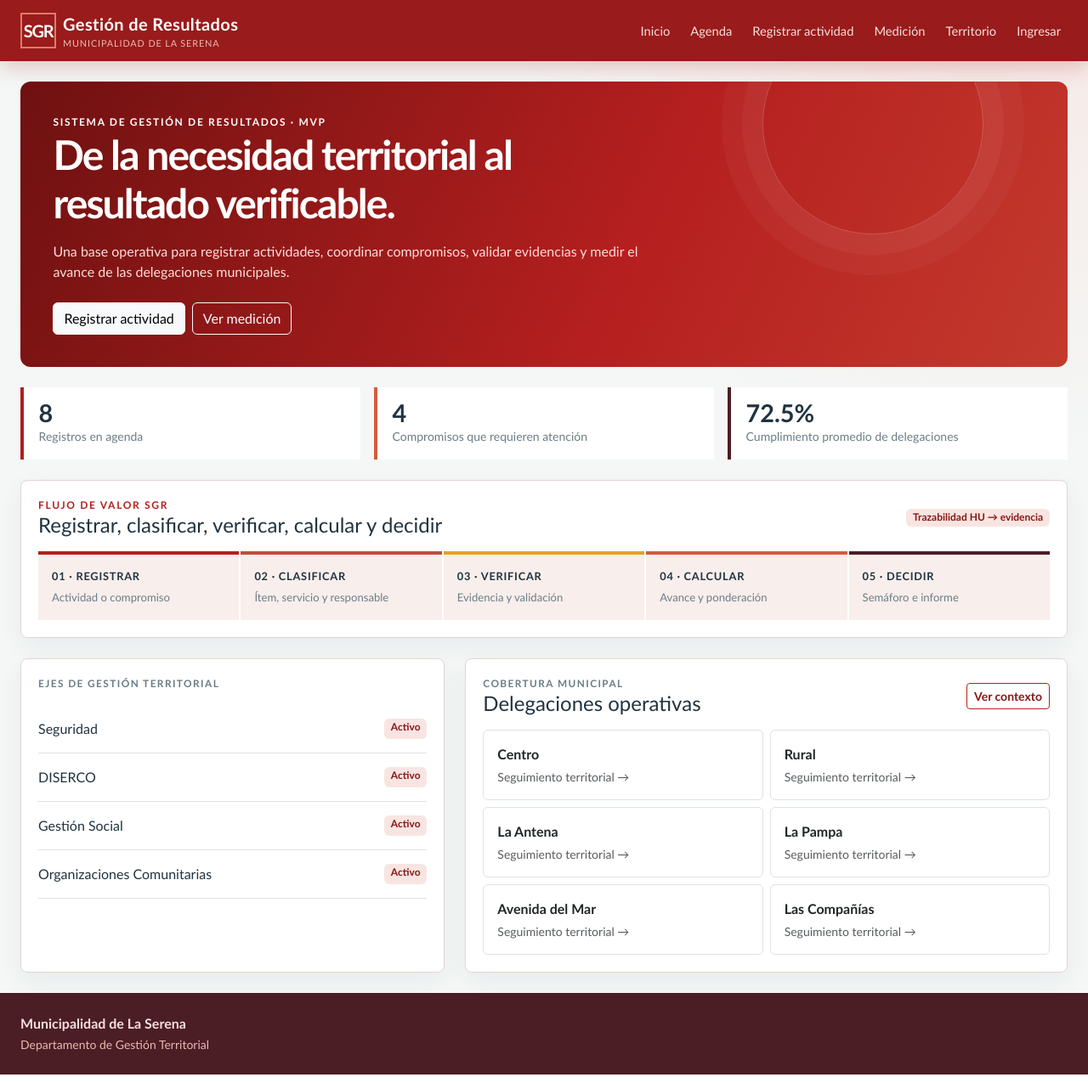
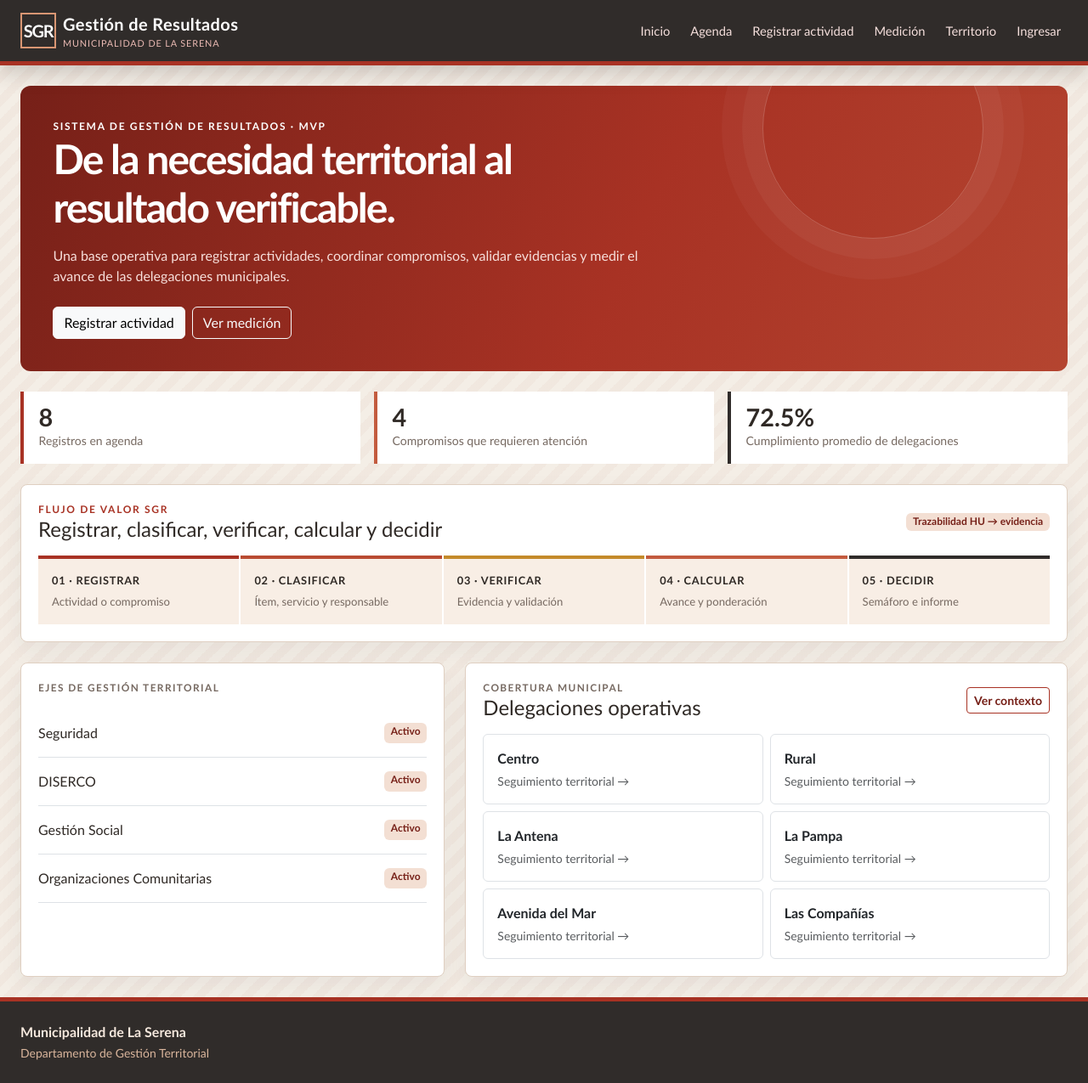
Before and after one commit to cesar260207/proyecto-de-titulo-mockups, a Django app: page / in a window 1280 px wide. Shown: the whole page at 85% size. Run offline with Django 5.2, Linux system fonts and the light colour scheme; data that the repository does not hold is empty; some libraries are stand-ins or nearby versions.

Commit message:
Aplicar identidad visual diaguita en terracota

```diff
--- a/static/css/sgr.css
+++ b/static/css/sgr.css
@@ -1,69 +1,71 @@
 :root {
-    --ink: #203340;
-    --muted: #6b7d86;
-    --paper: #f4f7f6;
+    --ink: #2f2925;
+    --muted: #766961;
+    --paper: #f4eee6;
     --panel: #ffffff;
-    --teal: #b51f1f;
-    --teal-dark: #861717;
-    --coral: #d45a3e;
-    --amber: #e8a128;
-    --line: #e4d4d1;
-    --navy: #4b1d24;
+    --terracotta: #a83224;
+    --terracotta-dark: #762018;
+    --clay: #c35b3e;
+    --ochre: #c48a2a;
+    --line: #dfcfc1;
+    --charcoal: #302c2a;
 }
 
 body {
-    background: radial-gradient(circle at 90% 0%, #f7e8e5 0, transparent 34rem), var(--paper);
+    background-color: var(--paper);
+    background-image: linear-gradient(135deg, rgba(168, 50, 36, .035) 25%, transparent 25%, transparent 50%, rgba(168, 50, 36, .035) 50%, rgba(168, 50, 36, .035) 75%, transparent 75%);
+    background-size: 28px 28px;
     color: var(--ink);
     font-family: "Trebuchet MS", "Segoe UI", sans-serif;
 }
 
-.sgr-nav { background: #991b1b !important; min-height: 72px; box-shadow: 0 8px 24px rgba(153, 27, 27, .22); }
+.sgr-nav { background: var(--charcoal) !important; min-height: 72px; box-shadow: 0 8px 24px rgba(48, 44, 42, .22); border-bottom: 5px solid var(--terracotta); }
 .navbar-brand { letter-spacing: .02em; }
 .navbar-brand small { display: block; color: #e9b9b2; font-size: .68rem; font-weight: 400; letter-spacing: .08em; text-transform: uppercase; }
 .nav-link { color: #f5dfdc !important; font-size: .92rem; }
 .nav-link:hover { color: #fff !important; }
-.brand-mark { display: grid; place-items: center; width: 42px; height: 42px; border: 2px solid #e27a6d; color: #fff; font-weight: 800; letter-spacing: -.06em; }
+.brand-mark { display: grid; place-items: center; width: 42px; height: 42px; border: 2px solid #d99673; color: #fff; font-weight: 800; letter-spacing: -.06em; }
 .app-shell { max-width: 1560px; margin: auto; min-height: calc(100vh - 150px); }
 
-.page-kicker { color: var(--teal); font-size: .75rem; font-weight: 800; letter-spacing: .14em; text-transform: uppercase; }
+.page-kicker { color: var(--terracotta); font-size: .75rem; font-weight: 800; letter-spacing: .14em; text-transform: uppercase; }
 .page-title { font-weight: 800; letter-spacing: -.035em; color: var(--ink); }
 .page-intro { max-width: 780px; color: var(--muted); }
 .panel, .card { background: var(--panel); border: 1px solid var(--line) !important; border-radius: 8px !important; box-shadow: 0 10px 28px rgba(32, 51, 64, .06) !important; }
 .panel { padding: 1.25rem; }
 .section-label { font-size: .74rem; text-transform: uppercase; letter-spacing: .12em; color: var(--muted); font-weight: 800; }
-.metric { border-left: 4px solid var(--teal); padding: 1rem 1.1rem; background: #fff; }
+.metric { border-left: 4px solid var(--terracotta); padding: 1rem 1.1rem; background: #fff; }
 .metric strong { display: block; font-size: 1.8rem; line-height: 1; }
 .metric small { color: var(--muted); }
-.metric.coral { border-left-color: var(--coral); }
-.metric.amber { border-left-color: var(--amber); }
-.metric.navy { border-left-color: var(--navy); }
+.metric.coral { border-left-color: var(--clay); }
+.metric.amber { border-left-color: var(--ochre); }
+.metric.navy { border-left-color: var(--charcoal); }
 .progress { background: #f0e0dd; height: 9px; border-radius: 99px; }
 .progress-bar { border-radius: 99px; }
-.btn-sgr { background: var(--teal); border-color: var(--teal); color: #fff; font-weight: 700; }
-.btn-sgr:hover { background: var(--teal-dark); border-color: var(--teal-dark); color: #fff; }
-.btn-outline-sgr { color: var(--teal-dark); border-color: var(--teal); font-weight: 700; }
-.btn-outline-sgr:hover { background: var(--teal); color: #fff; }
-.badge-soft { background: #f8e5e1; color: var(--teal-dark); }
+.btn-sgr { background: var(--terracotta); border-color: var(--terracotta); color: #fff; font-weight: 700; }
+.btn-sgr:hover { background: var(--terracotta-dark); border-color: var(--terracotta-dark); color: #fff; }
+.btn-outline-sgr { color: var(--terracotta-dark); border-color: var(--terracotta); font-weight: 700; }
+.btn-outline-sgr:hover { background: var(--terracotta); color: #fff; }
+.badge-soft { background: #f3dfd3; color: var(--terracotta-dark); }
 .badge-danger-soft { background: #fbe6df; color: #a63a27; }
 .badge-warning-soft { background: #fff0cf; color: #8b5a04; }
 .badge-success-soft { background: #e2f2df; color: #28743d; }
 .table { --bs-table-bg: transparent; }
 .table thead th { color: var(--muted); font-size: .72rem; text-transform: uppercase; letter-spacing: .08em; border-bottom: 2px solid var(--line); }
 .table tbody td { border-color: #f1e7e5; vertical-align: middle; }
-.hero-sgr { background: linear-gradient(115deg, #6f1111 0%, #b51f1f 58%, #d45a3e 150%); color: #fff; padding: 2.4rem; border-radius: 12px; overflow: hidden; position: relative; }
+.hero-sgr { background: linear-gradient(115deg, #762018 0%, #a83224 58%, #c35b3e 150%); color: #fff; padding: 2.4rem; border-radius: 12px; overflow: hidden; position: relative; }
 .hero-sgr:after { content: ""; position: absolute; width: 260px; height: 260px; border: 1px solid rgba(255,255,255,.2); border-radius: 50%; right: 8%; top: -80px; box-shadow: 0 0 0 24px rgba(255,255,255,.04), 0 0 0 48px rgba(255,255,255,.03); }
 .hero-sgr h1 { max-width: 720px; font-weight: 800; letter-spacing: -.04em; }
 .hero-sgr p { max-width: 700px; color: #f7dfdb; }
 .workflow { display: grid; grid-template-columns: repeat(5, 1fr); gap: 2px; }
-.workflow-step { padding: 1rem; background: #f8eeec; border-top: 4px solid var(--teal); }
-.workflow-step:nth-child(2) { border-color: #c54a3d; } .workflow-step:nth-child(3) { border-color: var(--amber); } .workflow-step:nth-child(4) { border-color: var(--coral); } .workflow-step:nth-child(5) { border-color: var(--navy); }
+.workflow-step { padding: 1rem; background: #f8eee5; border-top: 4px solid var(--terracotta); }
+.workflow-step:nth-child(2) { border-color: #b94b32; } .workflow-step:nth-child(3) { border-color: var(--ochre); } .workflow-step:nth-child(4) { border-color: var(--clay); } .workflow-step:nth-child(5) { border-color: var(--charcoal); }
 .workflow-step strong { display: block; font-size: .8rem; text-transform: uppercase; letter-spacing: .06em; }
 .workflow-step span { display: block; color: var(--muted); font-size: .82rem; margin-top: .4rem; }
-.territory-card { border-top: 4px solid var(--coral) !important; }
+.territory-card { border-top: 4px solid var(--clay) !important; }
 .territory-card h3 { font-size: 1.1rem; }
 .form-label { color: var(--ink); font-weight: 700; font-size: .85rem; }
 .form-control, .form-select { border-color: var(--line); padding: .7rem .8rem; }
-.form-control:focus, .form-select:focus { border-color: var(--teal); box-shadow: 0 0 0 .2rem rgba(0,143,136,.12); }
-.footer { background: var(--navy); color: #f5dfdc; padding: 1.5rem 0; }
-.footer small { color: #e9b9b2; }
-@media (max-width: 768px) { .app-shell { padding-left: 1rem !important; padding-right: 1rem !important; } .hero-sgr { padding: 1.5rem; } .workflow { grid-template-columns: 1fr; } .workflow-step { border-left: 4px solid var(--teal); border-top: 0; } }
+.form-control:focus, .form-select:focus { border-color: var(--terracotta); box-shadow: 0 0 0 .2rem rgba(168,50,36,.14); }
+.footer { background: var(--charcoal); color: #f5e8dd; padding: 1.5rem 0; border-top: 5px solid var(--terracotta); }
+.footer small { color: #d9b59c; }
+@media (max-width: 768px) { .app-shell { padding-left: 1rem !important; padding-right: 1rem !important; } .hero-sgr { padding: 1.5rem; } .workflow { grid-template-columns: 1fr; } .workflow-step { border-left: 4px solid var(--terracotta); border-top: 0; } }
```
